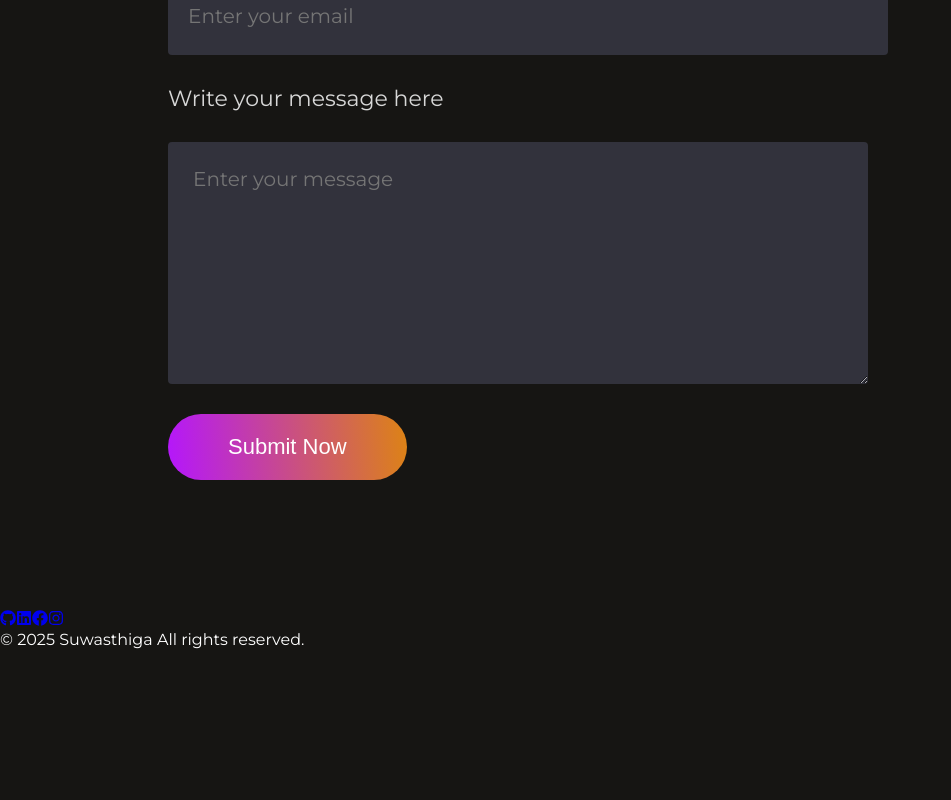
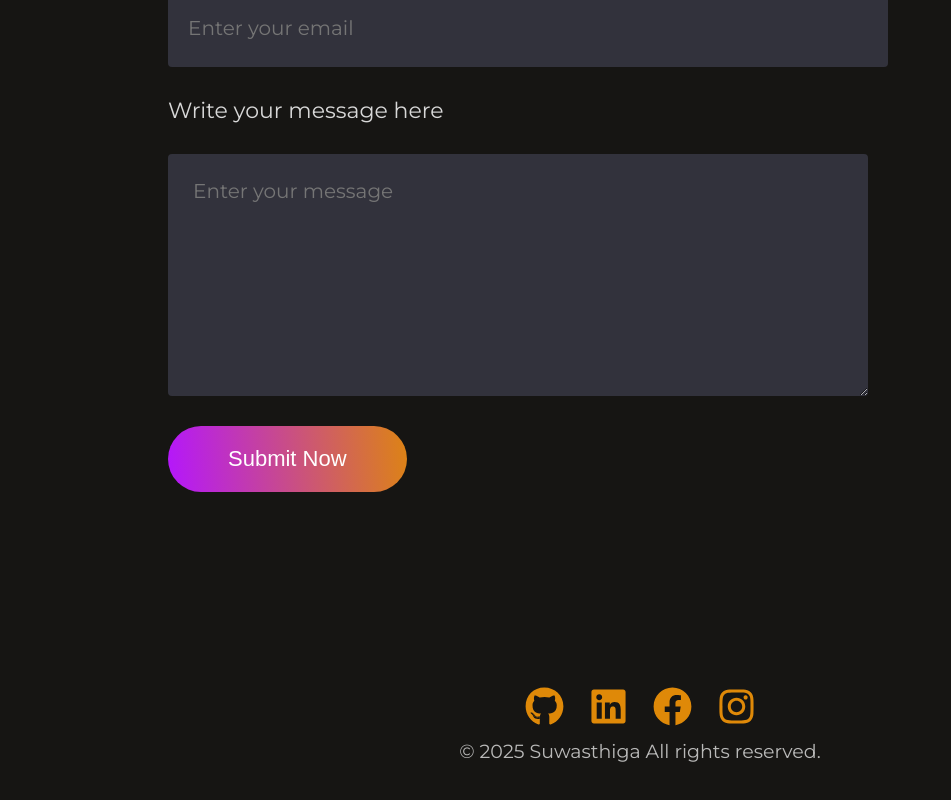
Before and after one commit to suwasthi/portfolio, a React (Vite) app: page / in a window 1280 px wide. Shown: the part 5759-6559 px from the top of the page, without its empty margins (0-951 px from the left). Before the commit the page ends 6408 px from the top, so only its background shows below. Built offline with nearby package versions, Linux system fonts and the light colour scheme.

Commit message:
Update Footer.css

```diff
--- a/src/Components/Footer/Footer.css
+++ b/src/Components/Footer/Footer.css
@@ -1,4 +1,4 @@
-/* .footer-container {
+.footer-container {
   color: white;
   text-align: center;
   padding: 65px 0;
@@ -56,4 +56,3 @@
       opacity: 0.8;
   }
 }
- */
```
